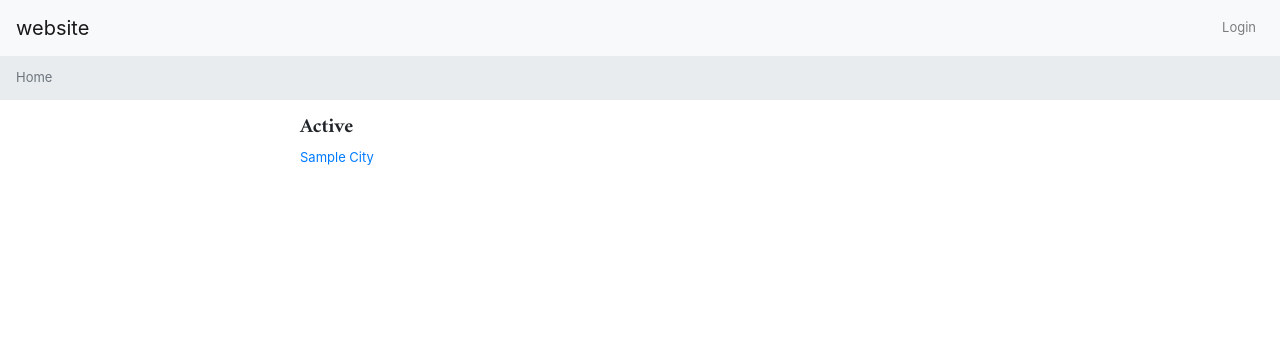
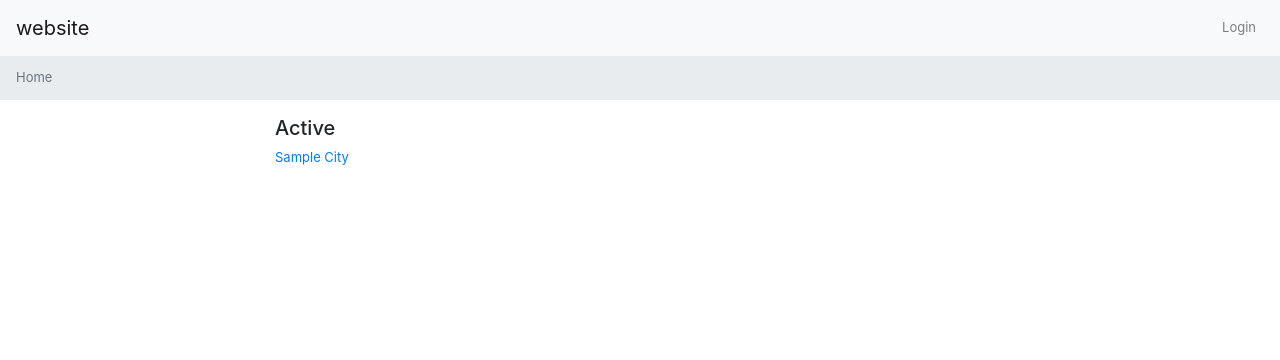
Before and after one commit to sachinchavan9/my-classified, a Django app: page / in a window 1280 px wide. Shown: the top 360 px of the page. Run offline with Django 3.2, Linux system fonts and the light colour scheme; tables that the repository leaves empty hold one stand-in row (values such as "Sample post"); some libraries are stand-ins or nearby versions.

Commit message:
changes in home page, cleaning css sheet

```diff
--- a/advert/static/advert/css/globle.css
+++ b/advert/static/advert/css/globle.css
@@ -1,21 +1,10 @@
-@import url('https://fonts.googleapis.com/css?family=Gloria+Hallelujah');
-@import url('https://fonts.googleapis.com/css?family=Amiri:700');
-
 body {
     font-size: small;
 }
 
-.logo {
-    font-family: 'Gloria Hallelujah', cursive;
-    color: green;
-}
-
-.state {
-    font-family: 'Amiri', serif;
-}
-
 ul {
     list-style: none;
+    padding: 0;
 }
 
 .img-fluid {
--- a/advert/templates/advert/home.html
+++ b/advert/templates/advert/home.html
@@ -7,9 +7,10 @@
         <div class="row">
             <div class="col-md-2">
             </div>
-            <div class="col">
+            <div class="col-md">
                 <div class="row">
                     {% for state in states %}
+                        <div class="col-md-2">
                             <ul>
                                 <h5 class="state">{{ state | title }}</h5>
                                 {% for city in state.get_cities %}
@@ -17,6 +18,7 @@
                                     </li>
                                 {% endfor %}
                             </ul>
+                        </div>
                     {% endfor %}
                 </div>
             </div>
```
Lines whose indentation alone changed are shown as unchanged.
